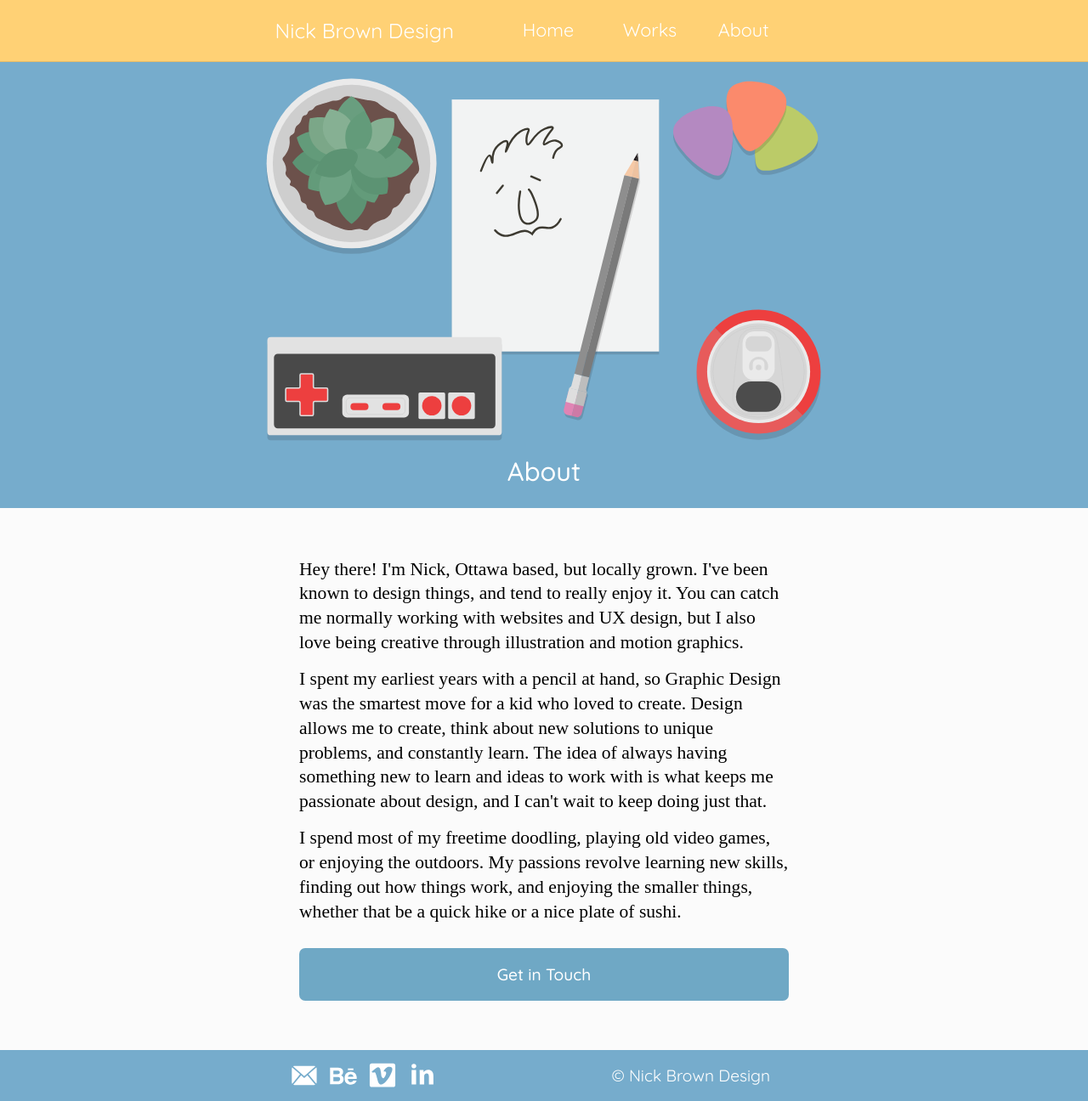
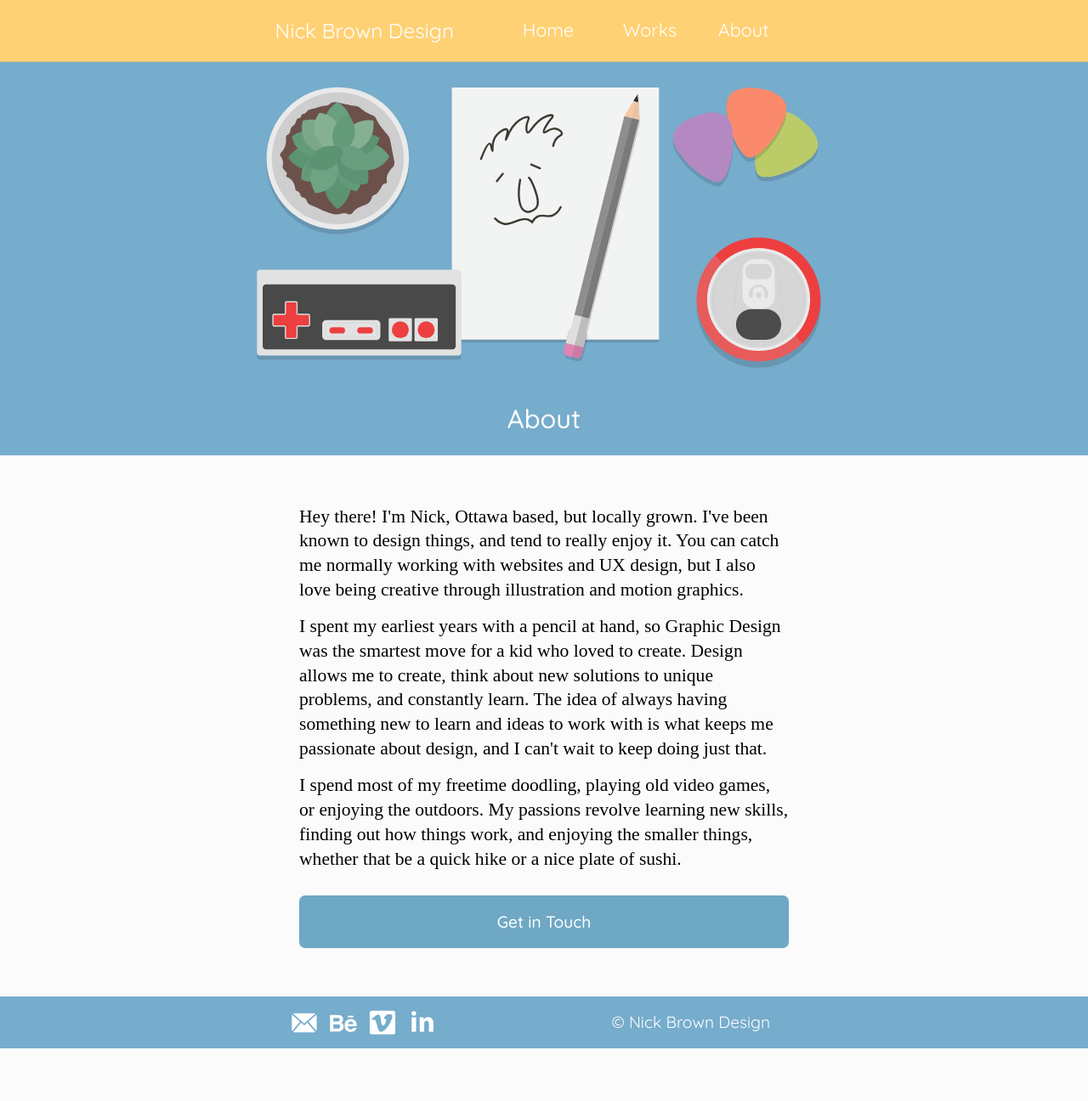
Before and after one commit to nicktgbrown/portfolio-site, a Jekyll site: the page built from about.html, in a window 1280 px wide. Shown: the whole page at 85% size. Built offline with Jekyll 4.4.1, drawn with Linux system fonts in a browser that asks for light colours; some web fonts are replaced; after the commit the page ends 1234 px from its top, so only the background shows below that.

Commit message:
Resize svg's

```diff
--- a/about.html
+++ b/about.html
@@ -6,8 +6,8 @@ priority: .3
 
 <div class="banner-2 pad-b-1-2 gutter-2 push-0">
   <div class="max-length">
-    <div class="center embed embed-3by2">
-      <img src="images/about-banner.svg" class="embed-item">
+    <div class="center">
+      <img src="images/about-banner.svg" class="pad-t pad-b">
     </div>
   </div>
   <div class="grid max-length">
--- a/case1.html
+++ b/case1.html
@@ -6,8 +6,8 @@ priority: .7
 
 <div itemref="data-author" itemscope itemtype="http://schema.org/Creativework" class="banner-2 pad-b-1-2 gutter-2">
   <div class="max-length">
-    <div class="center embed embed-3by2">
-      <img src="images/8-bitify-banner.svg" class="embed-item">
+    <div class="center">
+      <img src="images/8-bitify-banner.svg" class="pad-t pad-b">
     </div>
   </div>
   <div class="grid max-length grid-middle">
--- a/case2.html
+++ b/case2.html
@@ -6,8 +6,8 @@ priority: .7
 
 <div itemref="data-author" itemscope itemtype="http://schema.org/Creativework" class="banner-2 pad-b-1-2 gutter-2">
   <div class="max-length">
-    <div class="center embed embed-3by2">
-      <img src="images/fdk-banner.svg" class="embed-item">
+    <div class="center">
+      <img src="images/fdk-banner.svg" class="pad-t pad-b">
     </div>
   </div>
   <div class="grid max-length grid-middle">
--- a/case3.html
+++ b/case3.html
@@ -6,8 +6,8 @@ priority: .7
 
 <div itemref="data-author" itemscope itemtype="http://schema.org/Creativework" class="banner-2 pad-b-1-2 gutter-2">
   <div class="max-length">
-    <div class="center embed embed-3by2">
-      <img src="images/apple-banner.svg" class="embed-item">
+    <div class="center">
+      <img src="images/apple-banner.svg" class="pad-t pad-b">
     </div>
   </div>
   <div class="grid max-length grid-middle">
--- a/case4.html
+++ b/case4.html
@@ -6,8 +6,8 @@ priority: .7
 
 <div itemref="data-author" itemscope itemtype="http://schema.org/Creativework" class="banner-2 pad-b-1-2 gutter-2">
   <div class="max-length">
-    <div class="center embed embed-3by2">
-      <img src="images/motion-banner.svg" class="embed-item">
+    <div class="center">
+      <img src="images/motion-banner.svg" class="pad-t pad-b">
     </div>
   </div>
   <div class="grid max-length grid-middle">
```
Also changed, not shown: images/8-bitify-banner.svg, images/about-banner.svg, images/apple-banner.svg, images/fdk-banner.svg, images/motion-banner.svg.
